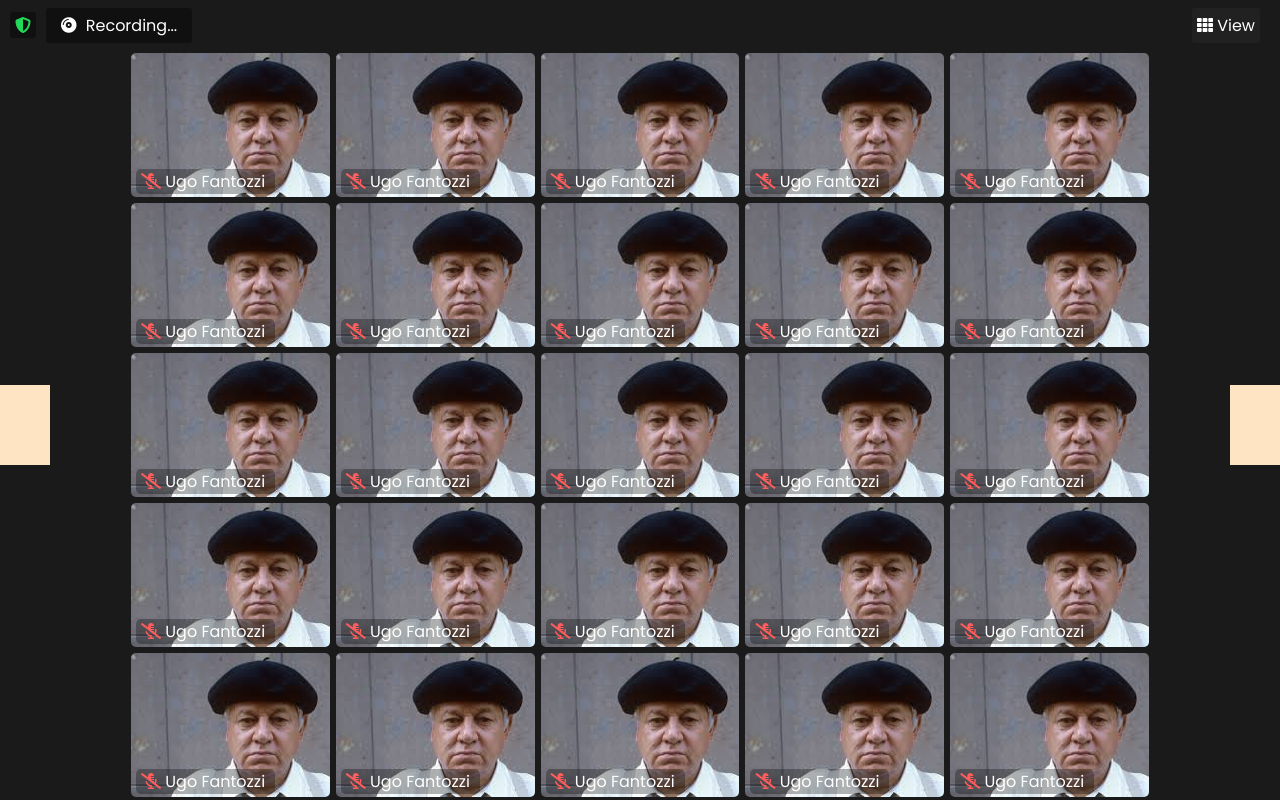
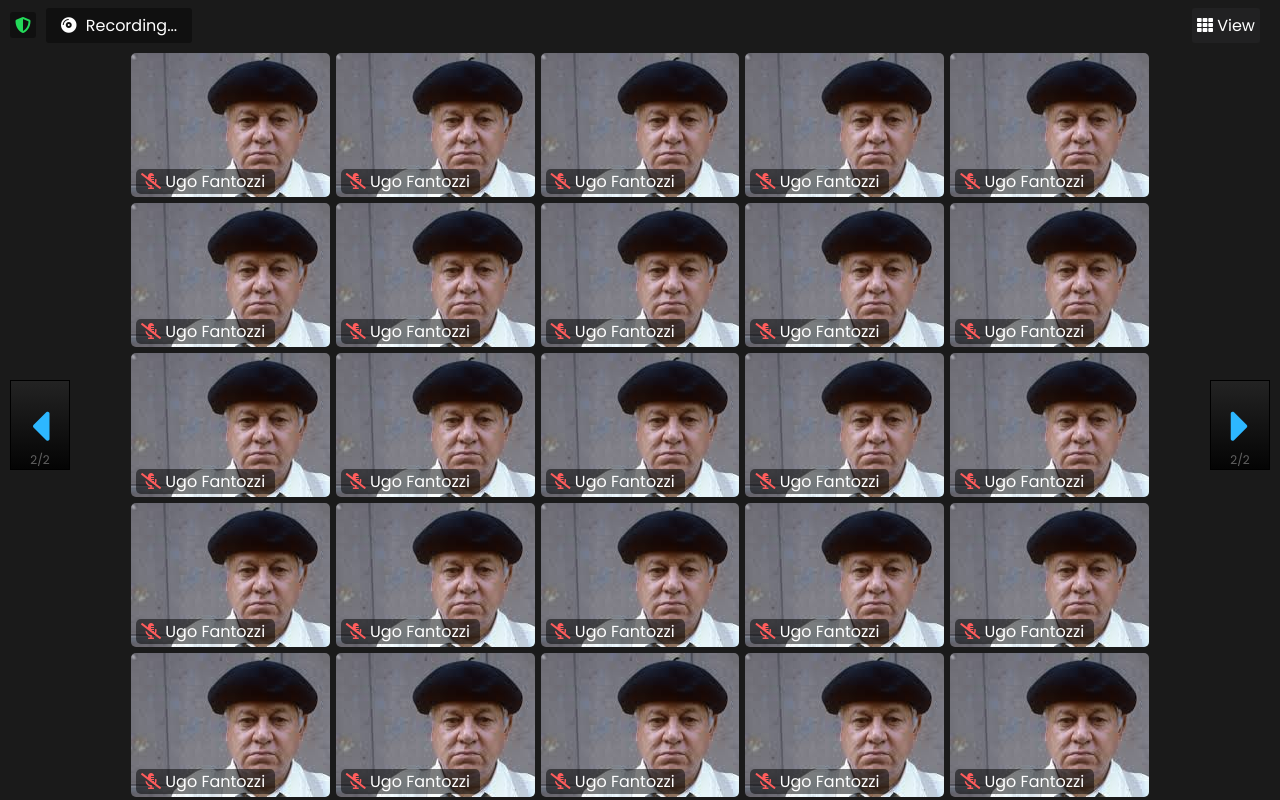
Before and after one commit to mauro-20/html-css-zoom, a plain HTML site: page index.html in a window 1280 px wide. Drawn offline with Linux system fonts and the light colour scheme.

Commit message:
add side arrows

```diff
--- a/css/style.css
+++ b/css/style.css
@@ -66,9 +66,26 @@ main{
 }
 
 main .arrow-left, main .arrow-right{
-  width: 50px;
-  height: 80px;
-  background-color: bisque;
+  display: flex;
+  flex-direction: column;
+  align-items: center;
+  justify-content: flex-end;
+  margin: 0 10px;
+  width: 60px;
+  height: 90px;
+  border: 1px solid #000000;
+  background-image: linear-gradient(#232323, #040404);
+  cursor: pointer;
+}
+
+main .arrow-left > i, main .arrow-right > i{
+  font-size: 50px;
+  color: #2db7ff;
+}
+
+main .arrow-left .part, main .arrow-right .part{
+  font-size: 12px;
+  color: #626262;
 }
 
 main .main-content{
@@ -95,7 +112,7 @@ main .main-content{
   padding: 0 10px 0 5px ;
   border-radius: 5px;
   color: #ffffff;
-  background-color: #0000004d;
+  background-color: #00000080;
 }
 
 .main-content .card .name > i{
--- a/index.html
+++ b/index.html
@@ -39,7 +39,10 @@
     </header>
     <main>
       <!-- arrow left -->
-      <div class="arrow-left"></div>
+      <div class="arrow-left">
+        <i class="fas fa-caret-left"></i>
+        <div class="part">2/2</div>
+      </div>
       <!-- /arrow left -->
       <!-- main content -->
       <div class="main-content">
@@ -246,7 +249,10 @@
       </div>
       <!-- /main content -->
       <!-- arrow right -->
-      <div class="arrow-right"></div>
+      <div class="arrow-right">
+        <i class="fas fa-caret-right"></i>
+        <div class="part">2/2</div>
+      </div>
       <!-- /arrow right -->
     </main>
     <footer></footer>
```
